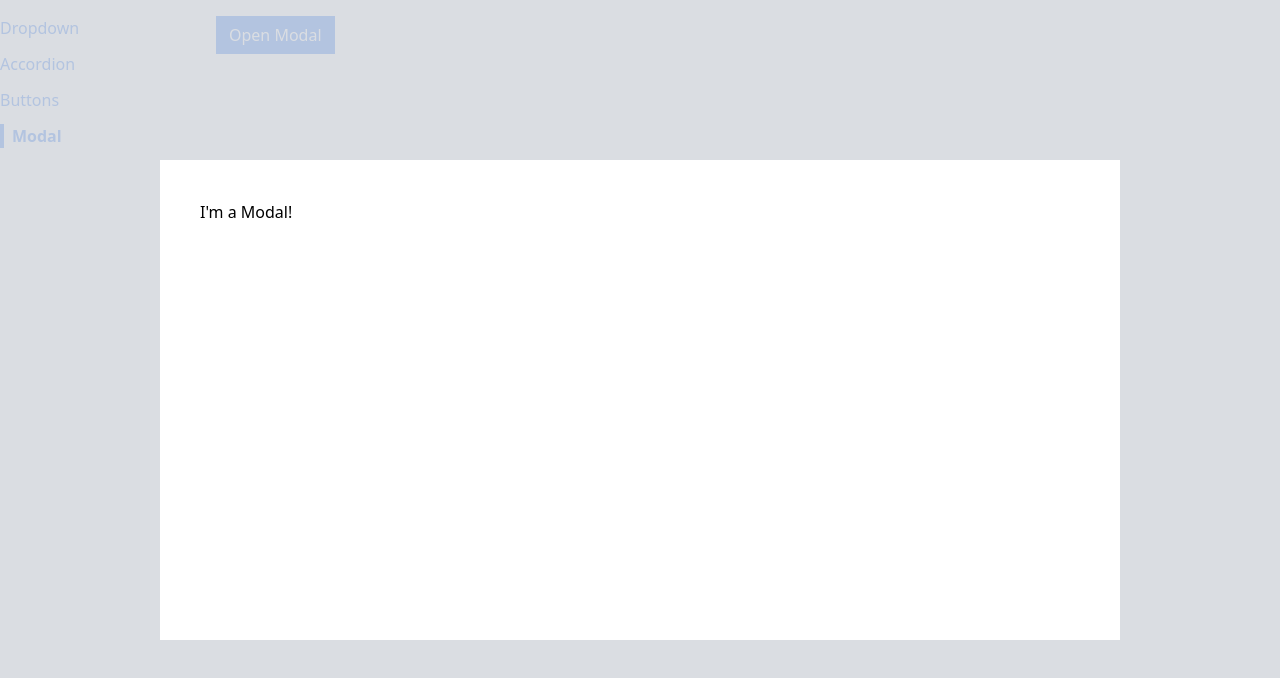
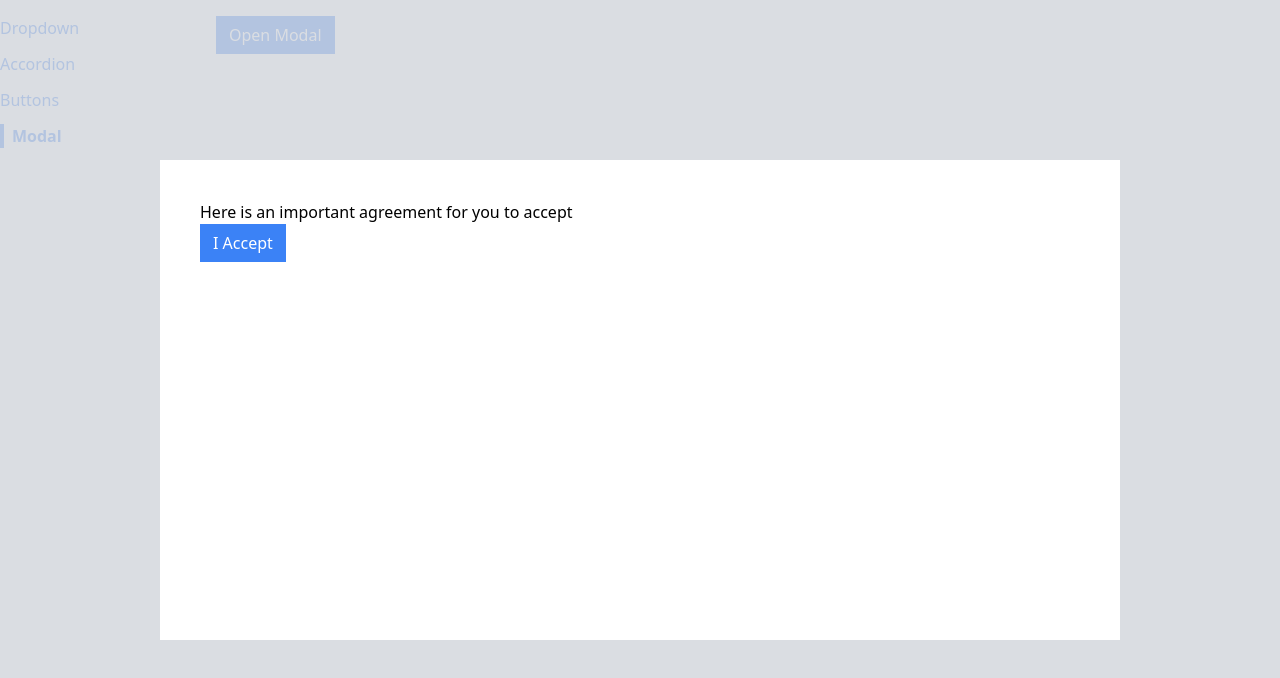
Before and after one commit to luisc8487/navigation-routing-system, a React (Create React App) app in the folder react-comp/: page /modal in a window 1280 px wide. Both pictures are taken after a click on the button "Open Modal". Shown: the top 678 px of the page. Built offline with nearby package versions, Linux system fonts and the light colour scheme.

Commit message:
added custome modals

```diff
--- a/react-comp/src/components/Modal.jsx
+++ b/react-comp/src/components/Modal.jsx
@@ -1,10 +1,16 @@
 import ReactDOM from "react-dom";
 
-function Modal({onClose}) {
+function Modal({onClose, children, actionBar}) {
   return ReactDOM.createPortal(
     <div>
-      <div onClick={onClose}className="absolute inset-0 bg-gray-300 opacity-80"></div>
-      <div className="absolute inset-40 p-10 bg-white">I'm a Modal!</div>
+      <div
+        onClick={onClose}
+        className="absolute inset-0 bg-gray-300 opacity-80"
+      ></div>
+      <div className="absolute inset-40 p-10 bg-white">
+        {children}
+        {actionBar}
+      </div>
     </div>,
     document.querySelector(".modal-container")
   );
--- a/react-comp/src/pages/ModalPage.jsx
+++ b/react-comp/src/pages/ModalPage.jsx
@@ -13,12 +13,23 @@ function ModalPage() {
     setShowModal(false);
   };
 
+  const actionBar = (
+    <div>
+      <Button primary onClick={handleClose}>I Accept</Button>
+    </div>
+  );
+  const modal = (
+    <Modal onClose={handleClose} actionBar={actionBar}>
+      <p>Here is an important agreement for you to accept</p>
+    </Modal>
+  );
+
   return (
     <div className="relative">
       <Button primary onClick={handleClick}>
         Open Modal
       </Button>
-      {showModal && <Modal onClose={handleClose} />}
+      {showModal && modal}
     </div>
   );
 }
```
